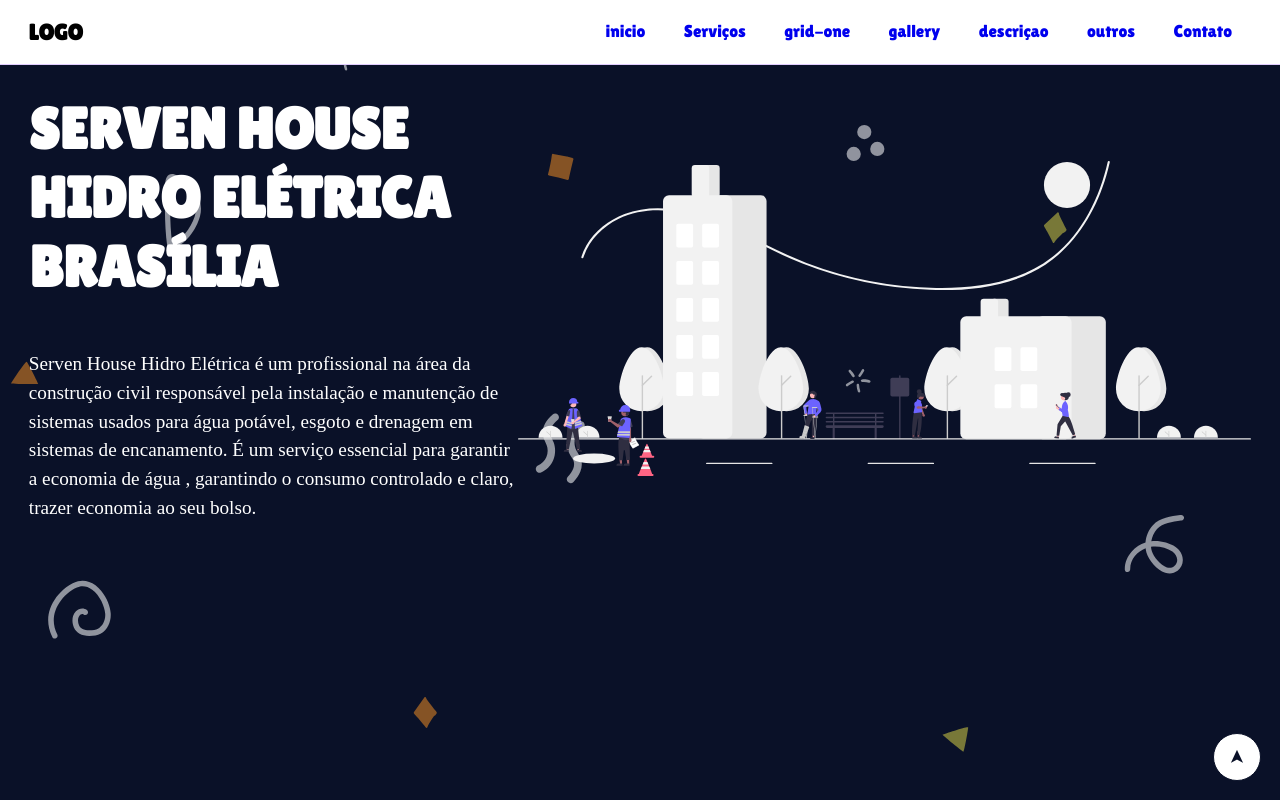
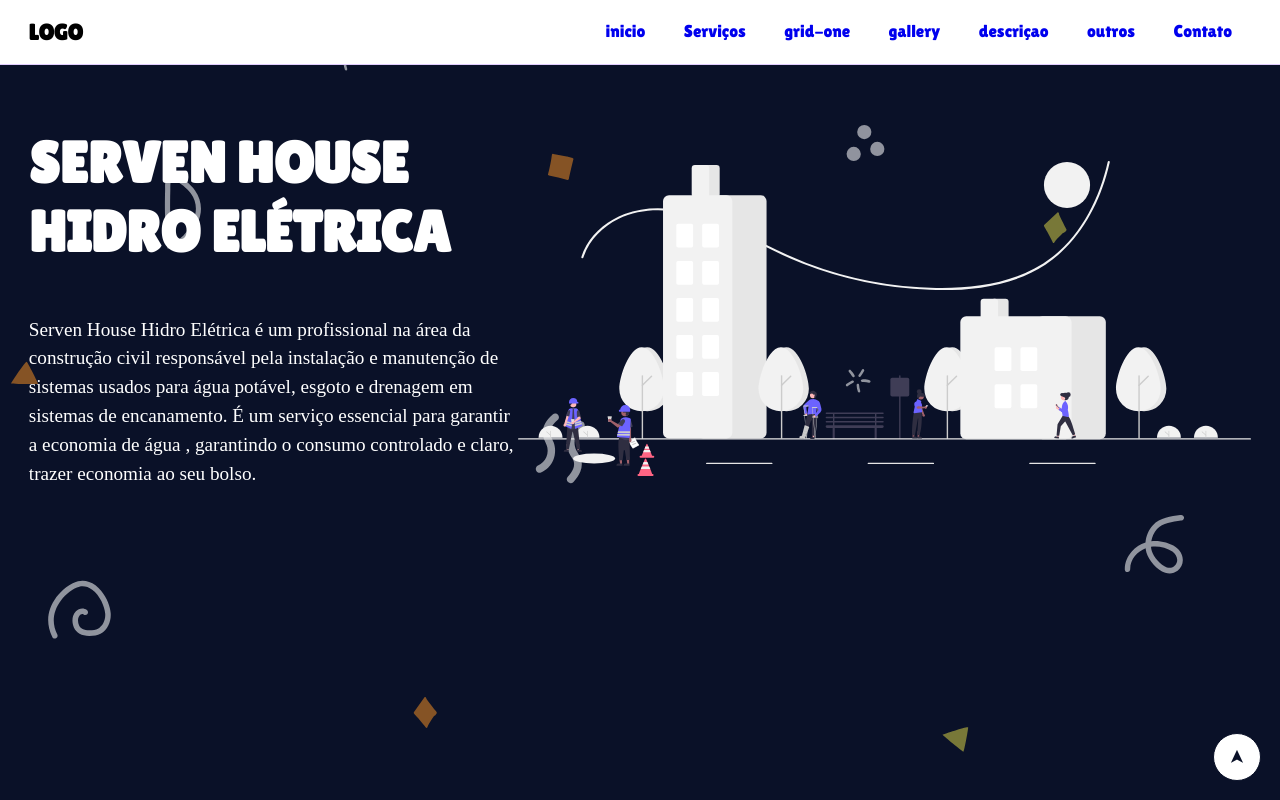
Before and after one commit to jonathanferreiratr/primeirotrabalho.io, a plain HTML site: page index.html in a window 1280 px wide. Shown: the top 800 px of the page. Drawn offline with Linux system fonts and the light colour scheme; a web font is replaced by a local one.

Commit message:
Update index.html

```diff
--- a/index.html
+++ b/index.html
@@ -41,7 +41,7 @@
  <section id="home" class="Intro main-bg section">
     <div class="main-content intro-content">
     <div class="intro-text-content">
-    <h2>Serven House Hidro Elétrica Brasília</h2>
+    <h2>Serven House Hidro Elétrica</h2>
     <p>Serven House Hidro Elétrica é um profissional na área da
         construção civil responsável pela instalação e
          manutenção de sistemas usados para água potável,
```
